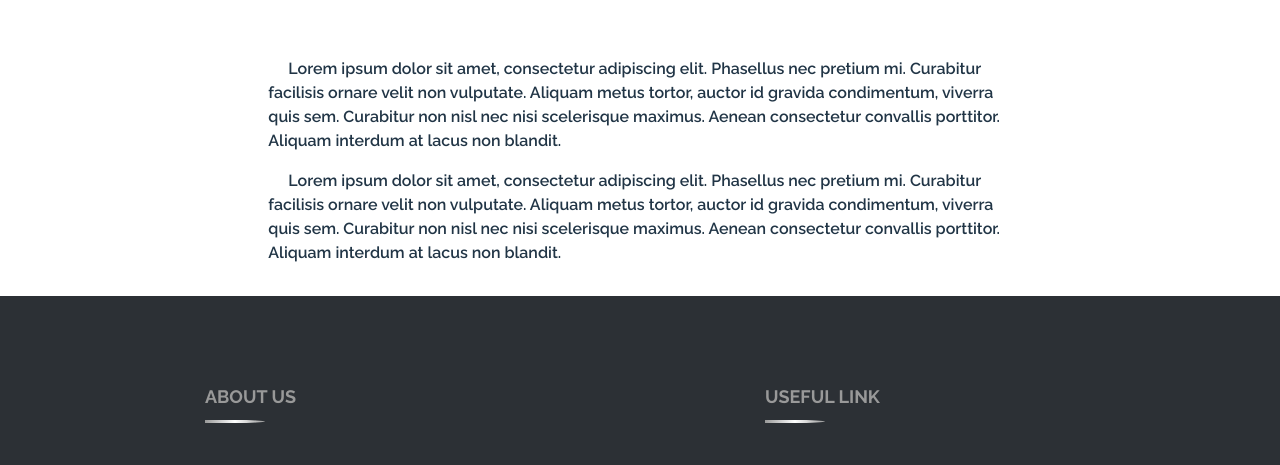
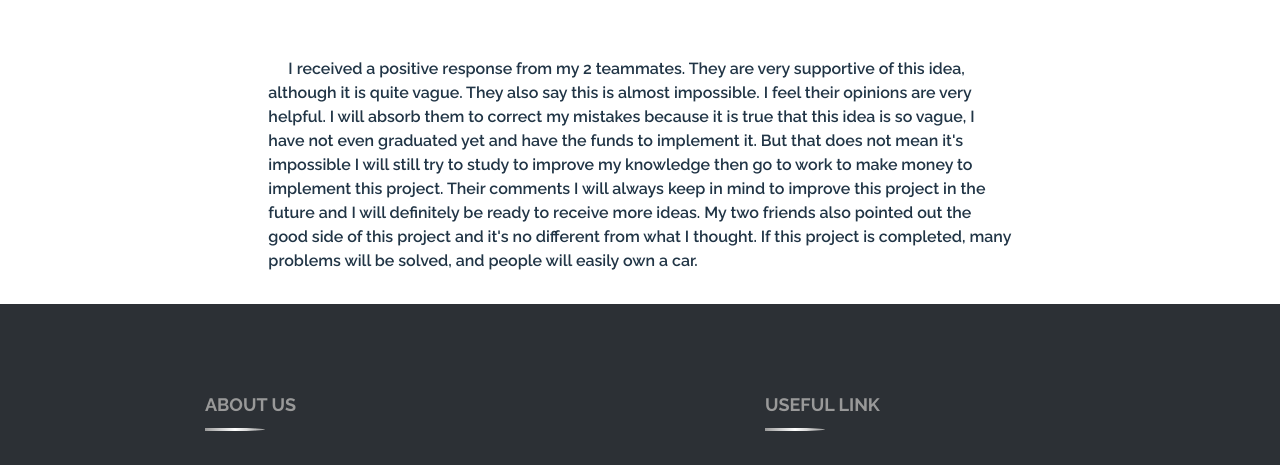
Before and after one commit to S3818568vn/s3818568.github.io, a plain HTML site: page feedback.html in a window 1280 px wide. Shown: the part 233-698 px from the top of the page. Drawn offline with nearby package versions, Linux system fonts and the light colour scheme; files whose address does not match are found by name.

Commit message:
Update feedback.html

```diff
--- a/feedback.html
+++ b/feedback.html
@@ -85,12 +85,8 @@
                     <div class="row justify-content-center">
                         <div class="col-8">
                             <p style="text-indent: 20px;">
-                                Lorem ipsum dolor sit amet, consectetur adipiscing elit. Phasellus nec pretium mi. Curabitur facilisis ornare velit non vulputate. Aliquam metus tortor, auctor id gravida condimentum, viverra quis sem. Curabitur non nisl nec nisi scelerisque maximus. Aenean consectetur convallis porttitor. Aliquam interdum at lacus non blandit.
-                            </p>
-                            <p style="text-indent: 20px;">
-                                Lorem ipsum dolor sit amet, consectetur adipiscing elit. Phasellus nec pretium mi. Curabitur facilisis ornare velit non vulputate. Aliquam metus tortor, auctor id gravida condimentum, viverra quis sem. Curabitur non nisl nec nisi scelerisque maximus. Aenean consectetur convallis porttitor. Aliquam interdum at lacus non blandit.
-                            </p>
-                        </div>
+                             I received a positive response from my 2 teammates. They are very supportive of this idea, although it is quite vague. They also say this is almost impossible. I feel their opinions are very helpful. I will absorb them to correct my mistakes because it is true that this idea is so vague, I have not even graduated yet and have the funds to implement it. But that does not mean it's impossible I will still try to study to improve my knowledge then go to work to make money to implement this project. Their comments I will always keep in mind to improve this project in the future and I will definitely be ready to receive more ideas. My two friends also pointed out the good side of this project and it's no different from what I thought. If this project is completed, many problems will be solved, and people will easily own a car.                            </p>
+                    </div>
                     </div>
                 </div>
             </div>
```
